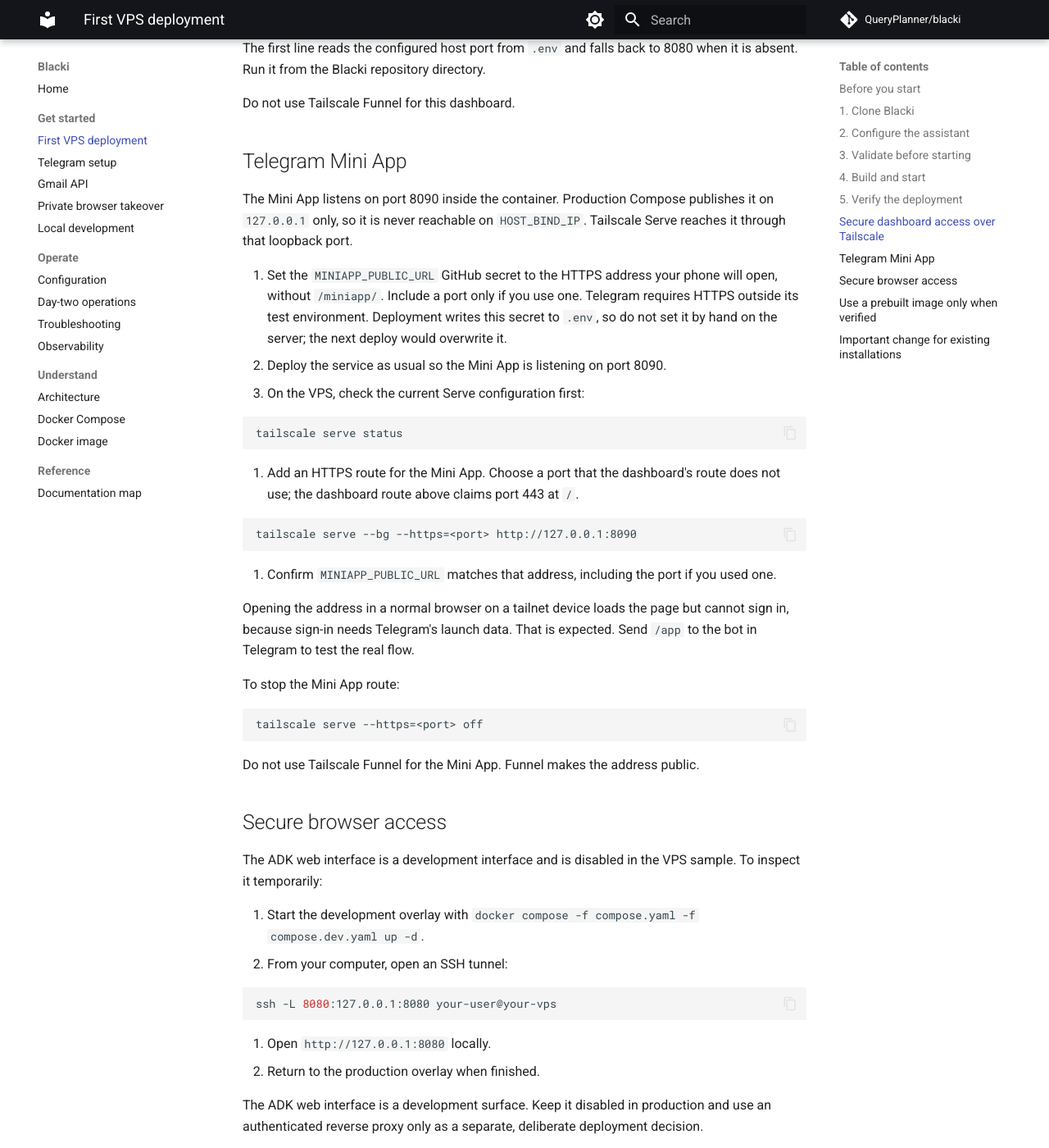
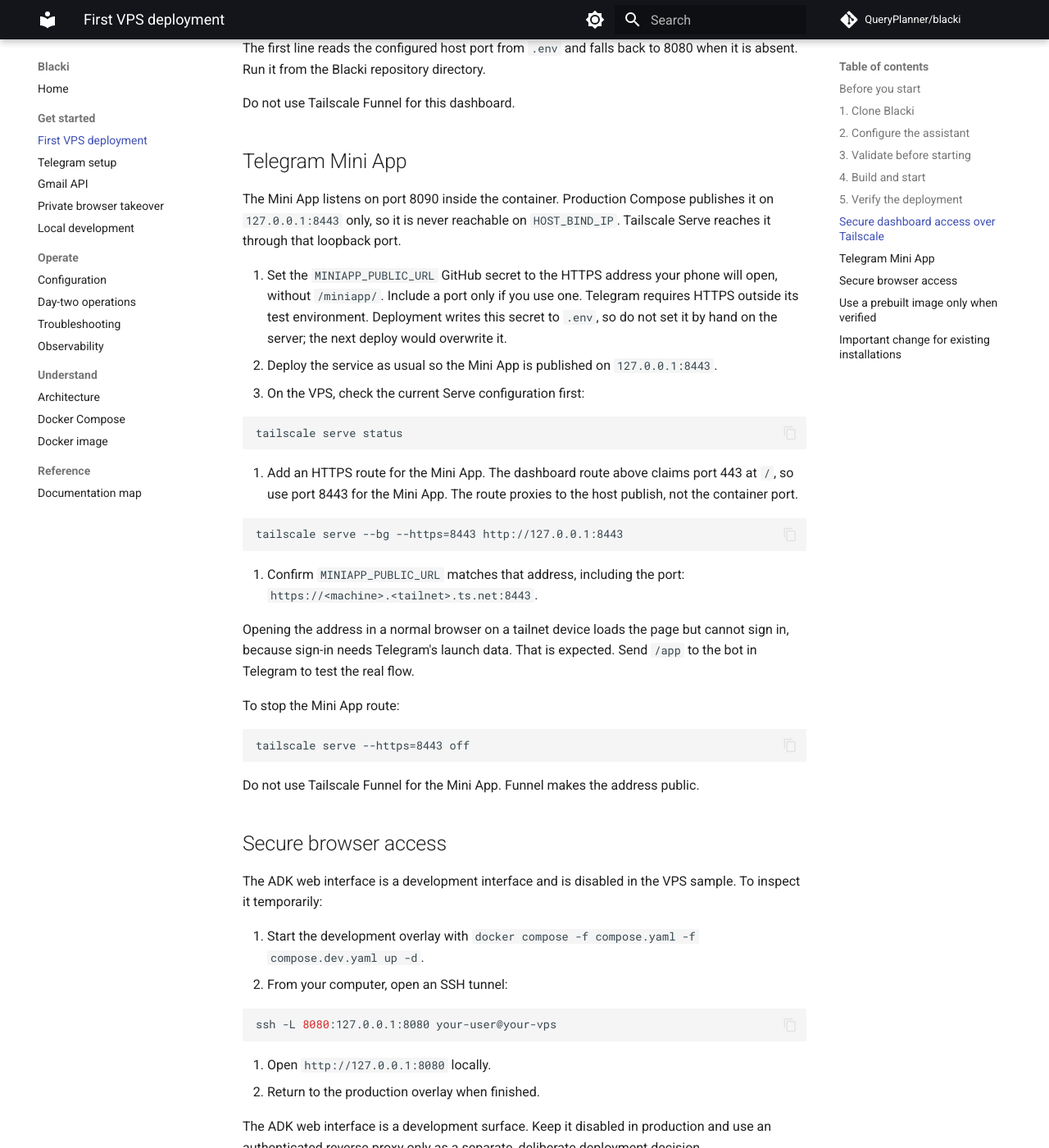
Before and after one commit to QueryPlanner/blacki, an MkDocs documentation site: the page built from docs/DEPLOYMENT.md, in a window 1280 px wide and 1400 px high, scrolled down 3202 px. Shown: the whole window at 82% size. Built offline with MkDocs 1.6.1 and Material for MkDocs 9.7.7, drawn with Linux system fonts in a browser that asks for light colours; comment, search, counter and statistics services are not loaded.

Commit message:
fix: publish Mini App on host port 8443 (#203)
- Publish the Mini App on 127.0.0.1:8443 instead of 127.0.0.1:8090
- Keep the container listening on port 8090
- Point the Tailscale Serve docs at the host publish port
- Update contract tests for the new host port

Co-authored-by: Claude Haiku 5.5 <noreply@anthropic.com>

````diff
--- a/compose.prod.yaml
+++ b/compose.prod.yaml
@@ -3,8 +3,9 @@ services:
     ports:
       - "${HOST_BIND_IP:-127.0.0.1}:${HOST_PORT:-8080}:8080"
       # Loopback only: Tailscale Serve proxies to 127.0.0.1, so the Mini App
-      # must never be published on HOST_BIND_IP.
-      - "127.0.0.1:8090:8090"
+      # must never be published on HOST_BIND_IP. 8090 is already used on the
+      # production host by another project, so the host side uses 8443.
+      - "127.0.0.1:8443:8090"
     environment:
       RELOAD_AGENTS: "false"
       SERVE_WEB_INTERFACE: "false"
--- a/docs/DEPLOYMENT.md
+++ b/docs/DEPLOYMENT.md
@@ -162,30 +162,31 @@ Do not use Tailscale Funnel for this dashboard.
 ## Telegram Mini App
 
 The Mini App listens on port 8090 inside the container. Production Compose
-publishes it on `127.0.0.1` only, so it is never reachable on `HOST_BIND_IP`.
-Tailscale Serve reaches it through that loopback port.
+publishes it on `127.0.0.1:8443` only, so it is never reachable on
+`HOST_BIND_IP`. Tailscale Serve reaches it through that loopback port.
 
 1. Set the `MINIAPP_PUBLIC_URL` GitHub secret to the HTTPS address your phone
    will open, without `/miniapp/`. Include a port only if you use one. Telegram
    requires HTTPS outside its test environment. Deployment writes this secret to
    `.env`, so do not set it by hand on the server; the next deploy would
    overwrite it.
-2. Deploy the service as usual so the Mini App is listening on port 8090.
+2. Deploy the service as usual so the Mini App is published on `127.0.0.1:8443`.
 3. On the VPS, check the current Serve configuration first:
 
    ```bash
    tailscale serve status
    ```
 
-4. Add an HTTPS route for the Mini App. Choose a port that the dashboard's
-   route does not use; the dashboard route above claims port 443 at `/`.
+4. Add an HTTPS route for the Mini App. The dashboard route above claims port
+   443 at `/`, so use port 8443 for the Mini App. The route proxies to the host
+   publish, not the container port.
 
    ```text
-   tailscale serve --bg --https=<port> http://127.0.0.1:8090
+   tailscale serve --bg --https=8443 http://127.0.0.1:8443
    ```
 
-5. Confirm `MINIAPP_PUBLIC_URL` matches that address, including the port if you
-   used one.
+5. Confirm `MINIAPP_PUBLIC_URL` matches that address, including the port:
+   `https://<machine>.<tailnet>.ts.net:8443`.
 
 Opening the address in a normal browser on a tailnet device loads the page but
 cannot sign in, because sign-in needs Telegram's launch data. That is expected.
@@ -194,7 +195,7 @@ Send `/app` to the bot in Telegram to test the real flow.
 To stop the Mini App route:
 
 ```text
-tailscale serve --https=<port> off
+tailscale serve --https=8443 off
 ```
 
 Do not use Tailscale Funnel for the Mini App. Funnel makes the address public.
````
Also changed, not shown: 1 other file.
